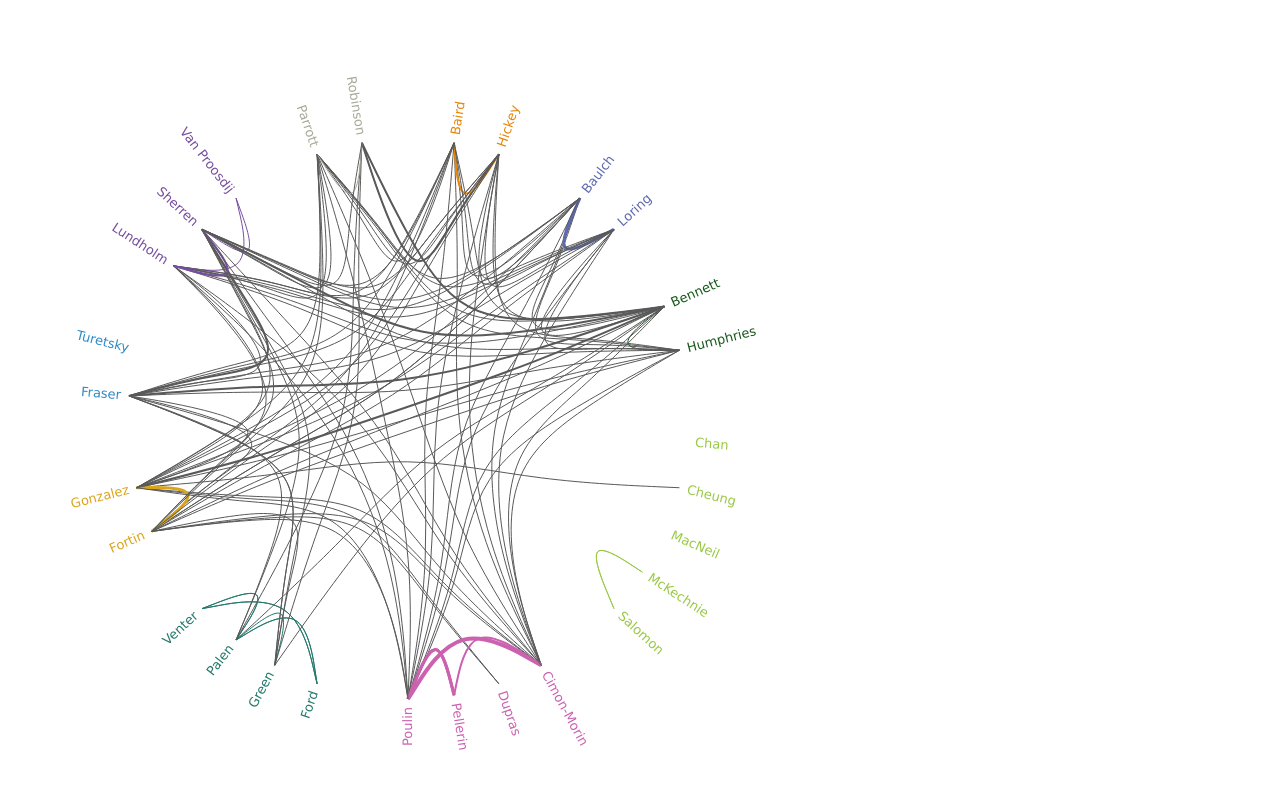
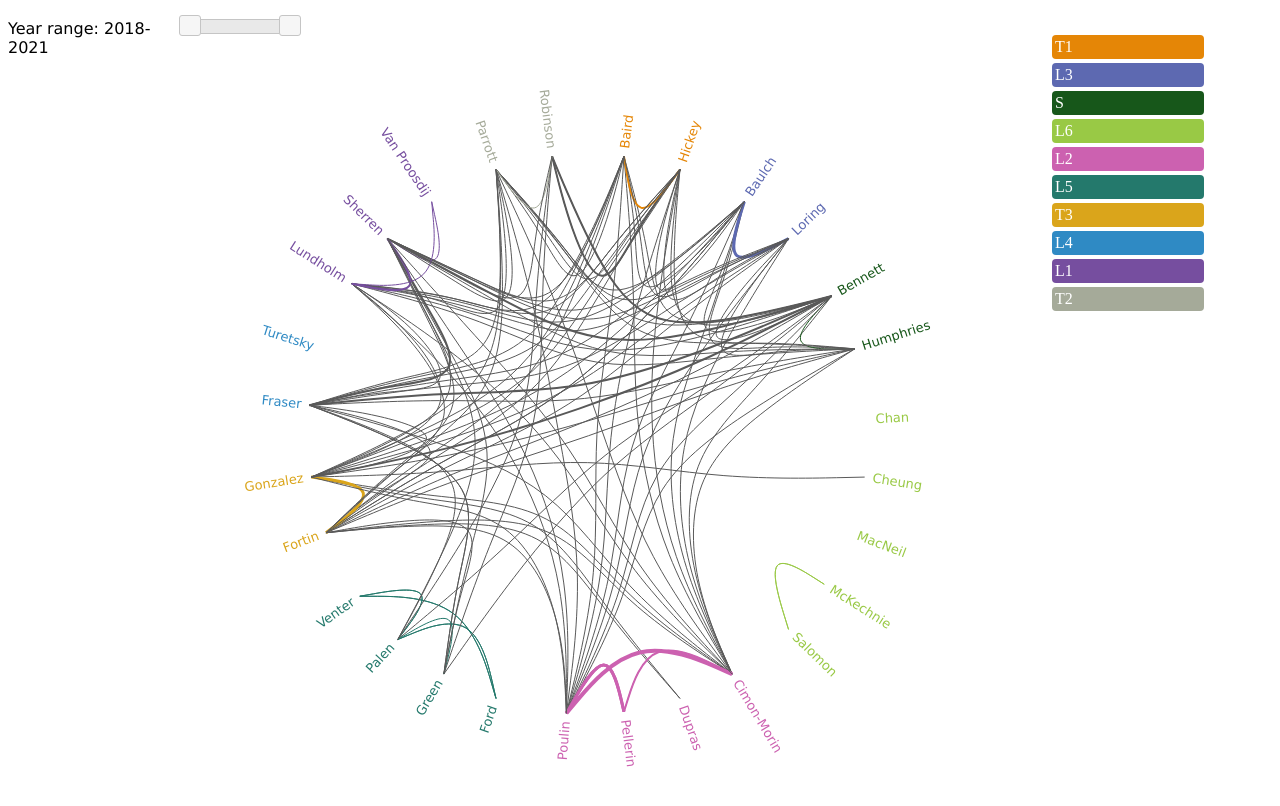
Before and after one commit to nsercresnet/resnet-collaboration-diagram, a plain HTML site: page index.html in a window 1280 px wide. Shown: the part 62-868 px from the top of the page. Drawn offline with nearby package versions, Linux system fonts and the light colour scheme.

Commit message:
Add legend and year selector

```diff
--- a/index.html
+++ b/index.html
@@ -2,11 +2,17 @@
 <html>
 <head>
 <script src="https://code.jquery.com/jquery-3.6.0.js" integrity="sha256-H+K7U5CnXl1h5ywQfKtSj8PCmoN9aaq30gDh27Xc0jk=" crossorigin="anonymous"></script>
+<script src="https://cdnjs.cloudflare.com/ajax/libs/jqueryui/1.12.1/jquery-ui.min.js" integrity="sha512-uto9mlQzrs59VwILcLiRYeLKPPbS/bT71da/OEBYEwcdNUk8jYIy+D176RYoop1Da+f9mvkYrmj5MCLZWEtQuA==" crossorigin="anonymous" referrerpolicy="no-referrer"></script>
 <script src="https://cdnjs.cloudflare.com/ajax/libs/d3/3.5.17/d3.min.js"></script>
 <script src="collab-data.js"></script>
 <script src="packages.js"></script>
 <script src="resnet-collaborations.js"></script>
+<link rel="stylesheet" href="https://cdnjs.cloudflare.com/ajax/libs/jqueryui/1.12.1/jquery-ui.min.css" integrity="sha512-aOG0c6nPNzGk+5zjwyJaoRUgCdOrfSDhmMID2u4+OIslr0GjpLKo7Xm0Ao3xmpM4T8AmIouRkqwj1nrdVsLKEQ==" crossorigin="anonymous" referrerpolicy="no-referrer" />
 <style>
+
+body{
+  max-width:1200px;
+}
 
 h1{
 	font-family: Verdana, Arial
@@ -52,10 +58,35 @@ path {
   fill: #2ba430 !important;
 }
 
+#slider-range{
+  width:100px;
+  float:left
+}
+#year-range{
+  width:180px;
+  float:left;
+  font-family:Verdana,Arial;
+}
+
+#legenddiv{
+  width:200px;
+  float:right;
+}
+
+#legenddiv li{
+  margin:4px;
+  padding:3px;
+  border-radius:4px;
+}
+
+
 </style>
 </head>
 <body>
 <h1>ResNet Collaborations</h1>
+<div id="year-range"></div>
+<div id="slider-range"></div>
+<div id="legenddiv"></div>
 <svg>
 </svg>
 </body>
--- a/resnet-collaborations.js
+++ b/resnet-collaborations.js
@@ -1,10 +1,23 @@
 
 $(document).ready(function(){
-	graph_edge(2016,2021);
+	graph_edge(2018,2021);
 	$('#year').change(function(){
 		$('svg').html('')
 		graph_edge($(this).val(),$(this).val());
 	});
+	$( "#slider-range" ).slider({
+		range: true,
+		min: 2018,
+		max: 2021,
+		values: [ 2018, 2021 ],
+		slide: function( event, ui ) {
+			$("svg").empty();
+			$("#legenddiv").empty();
+			graph_edge(ui.values[ 0 ],ui.values[ 1 ])
+			$('#year-range').html("Year range: "+ ui.values[0] + '-' + ui.values[ 1 ])
+		}
+	});
+	$('#year-range').html("Year range: 2018-2021")
 })
 
 function graph_edge(startyear,endyear) {
@@ -15,13 +28,22 @@ function graph_edge(startyear,endyear) {
 			rotate = 0;
 
 			/*var graph=JSON.parse(result);*/
-
+			let graph = {
+				...data
+			};
+			graph.links=data.links.filter(function(y){
+				return y.year>=startyear & y.year<=endyear
+			})
 			svg=undefined;
 			layout=undefined;
 
 			cluster = d3.layout.cluster()
 			.size([360, ry - 120])
-			.sort(function(a, b) { return d3.ascending(a.id, b.id); });
+			.sort(function(a, b) { return d3.ascending(a.id, b.id); })
+			.separation(function separation(a, b) {
+  				return a.parent == b.parent ? 1 : 1.25;
+			})
+
 			nodes = cluster.nodes(packages.root(graph.nodes));
 
 			d3.select("svg")
@@ -40,7 +62,6 @@ function graph_edge(startyear,endyear) {
 					"L1": '#764E9F',
 					"T2": '#A5AA99'
 			}
-			div = d3.select("#graph");
 			svg = d3.select("svg")
 			.attr('viewBox', null)
 			.attr('preserveAspectRatio', null)
@@ -51,7 +72,6 @@ function graph_edge(startyear,endyear) {
 			.style("padding-top", 0)
 			.style("padding-left", 0);
 
-				d3.select("#legenddiv").empty();
 
 			var legend = d3.select("#legenddiv").append("ul").attr('class','legendedge');
 			tr = legend.selectAll("li").data(Object.keys(color)).enter().append("li")
@@ -241,7 +261,7 @@ function graph_edge(startyear,endyear) {
 		.style("opacity", 1)
 
 		function emouseover(d){
-			graph.nodes.each(function(g){
+			graph.nodes.forEach(function(g){
 				if (g.group==d){
 					svg.selectAll("path.link.target-" + g.key)
 					.classed("target", true)
```
Also changed, not shown: collab-data.js, 1 other file. Lines whose indentation alone changed are shown as unchanged.
